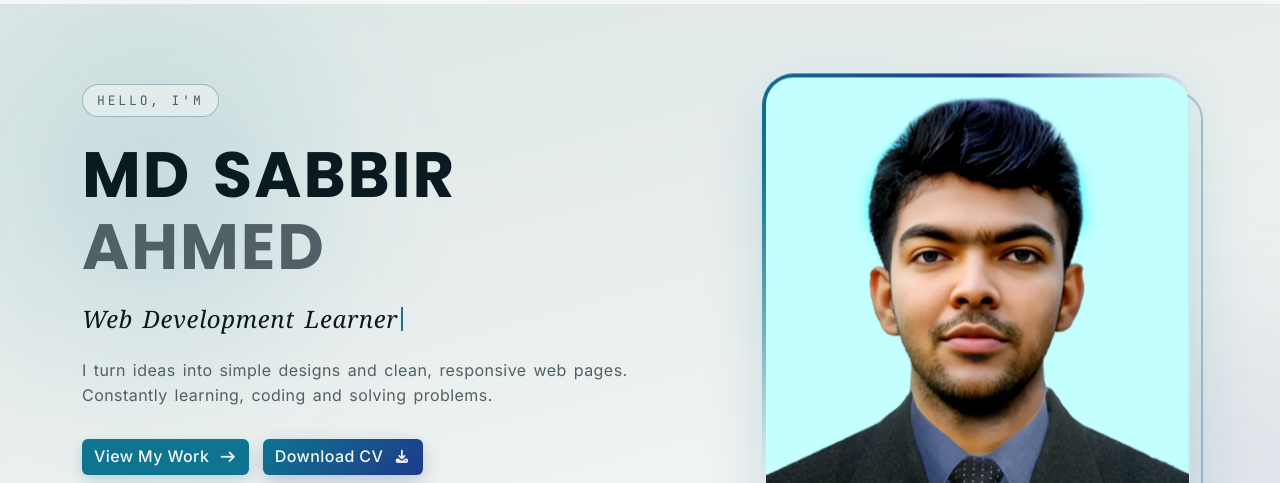
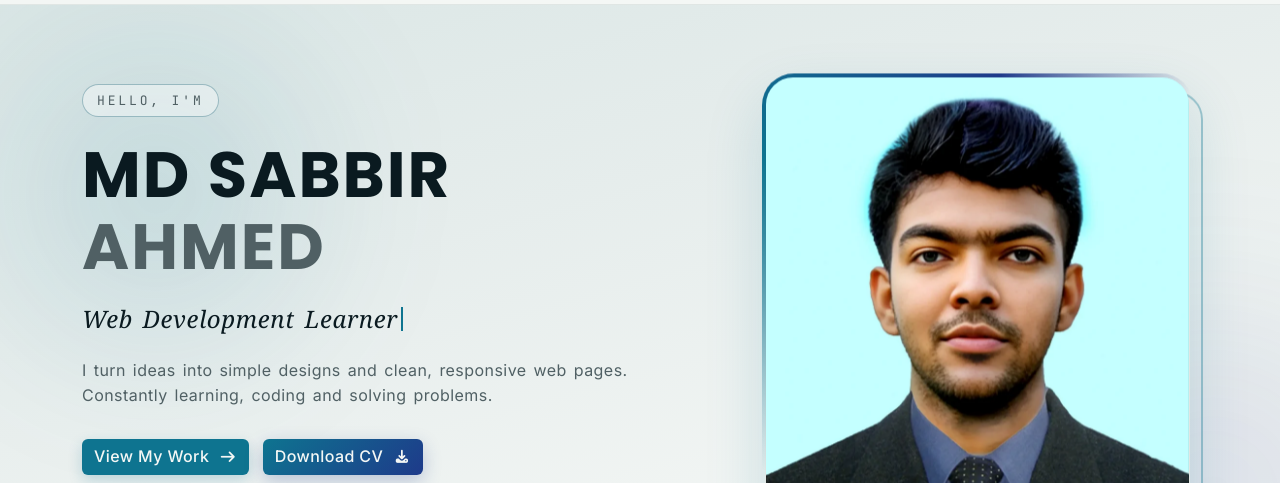
Before and after one commit to sabbir-330/sabbir-330.github.io, a plain HTML site: page index.html in a window 1280 px wide. Shown: the part 83-566 px from the top of the page. Drawn offline with Linux system fonts and the light colour scheme; no server answers.

Commit message:
Tighten gap between Md and Sabbir in hero name
Co-Authored-By: Claude Sonnet 5.5 <noreply@anthropic.com>
Claude-Session: https://claude.ai/code/session_01HAnD8FqhisTCvkuCQy5uHk

```diff
--- a/style.css
+++ b/style.css
@@ -1439,7 +1439,7 @@ body { overflow-x: clip; }
 /* home: photo position + text a little wider (horizontal spacing only) */
 @media (min-width: 992px) { .hero-photo { top: -4px; } }
 .hero-eyebrow { letter-spacing: 0.22em; }
-.hero-name { letter-spacing: 2px; word-spacing: 6px; }
+.hero-name { letter-spacing: 2px; word-spacing: 1px; }
 .hero-role { letter-spacing: 0.6px; word-spacing: 3px; }
 .hero-desc { letter-spacing: 0.45px; word-spacing: 2px; max-width: 580px; }
 .btn { letter-spacing: 0.4px; }
```
